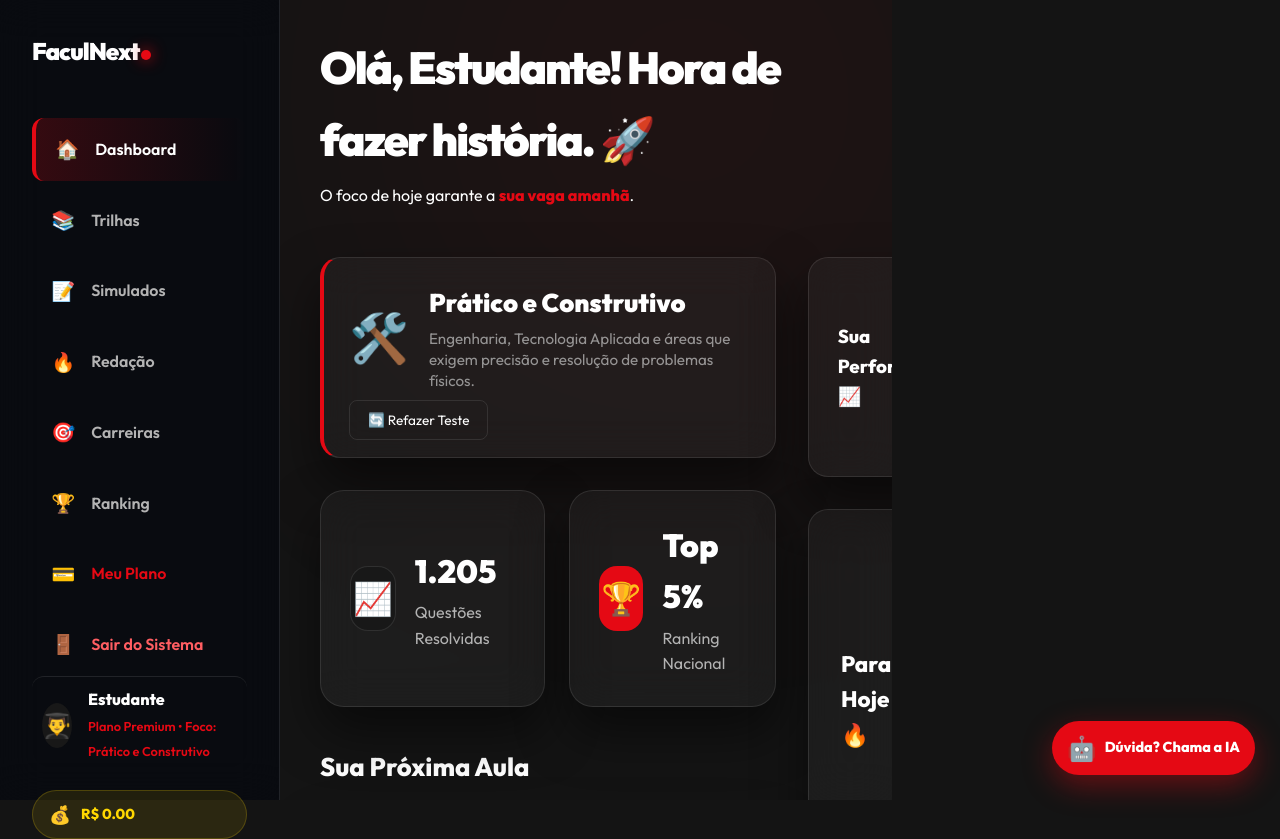
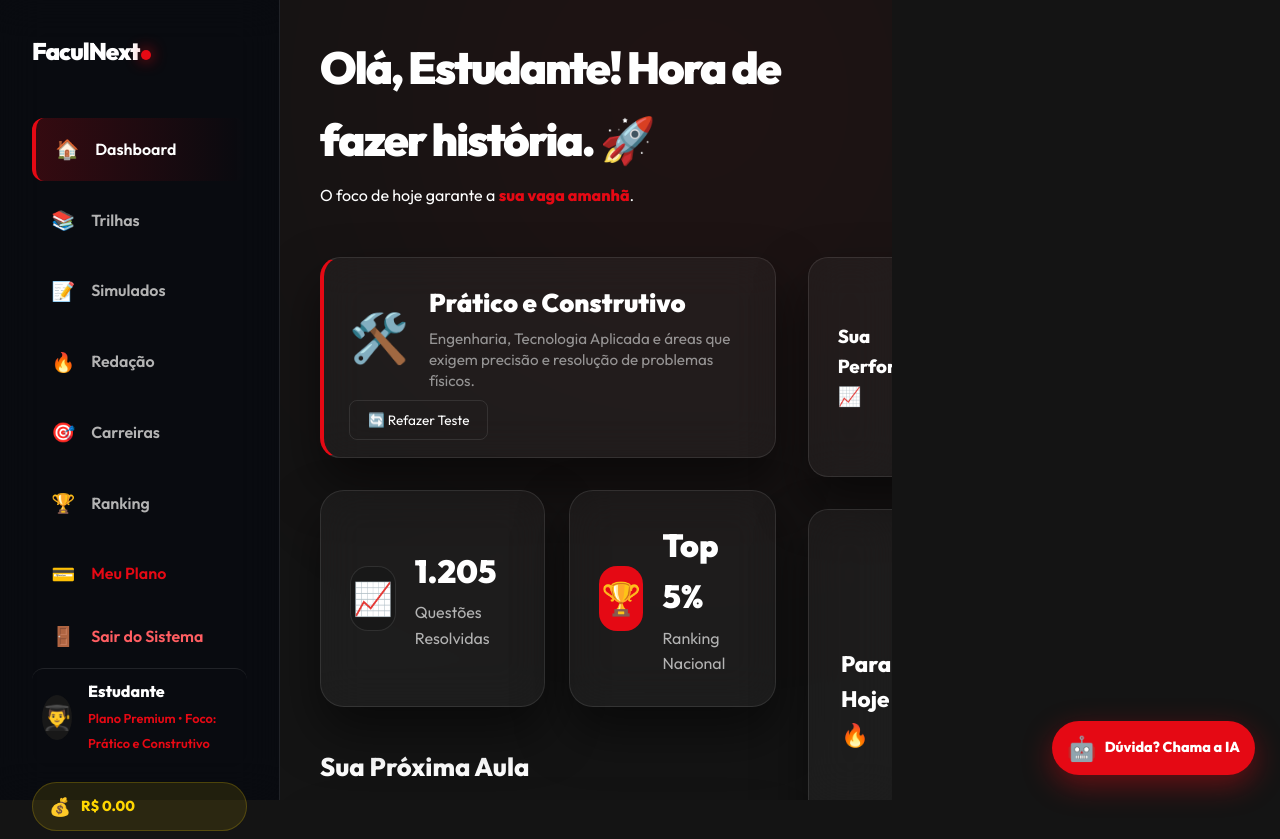
Before and after one commit to evertonsouza3-droid/FaculNext, a website: page FaculNext/dashboard.html in a window 1280 px wide. Drawn offline with Linux system fonts and the light colour scheme; no server answers; sample sign-in values are in the browser's storage.

Commit message:
Add files via upload

```diff
--- a/FaculNext/dashboard.html
+++ b/FaculNext/dashboard.html
@@ -22,8 +22,10 @@
             <a href="redacao.html"><span class="icon">🔥</span> Redação</a>
             <a href="carreiras.html"><span class="icon">🎯</span> Carreiras</a>
             <a href="ranking.html"><span class="icon">🏆</span> Ranking</a>
-            <a href="planos.html" style="margin-top:auto; color: var(--primary-red); border-left-color: transparent;"><span class="icon">💳</span> Meu Plano</a>
-            <a href="#" id="logout-btn" style="color: #ff5e62;"><span class="icon">🚪</span> Sair do Sistema</a>
+            <div style="margin-top: auto;">
+                <a href="planos.html" style="color: var(--primary-red); border-left-color: transparent;"><span class="icon">💳</span> Meu Plano</a>
+                <a href="#" id="logout-btn" style="color: #ff5e62;"><span class="icon">🚪</span> Sair do Sistema</a>
+            </div>
         </nav>
         <!-- Perfil Clicável para Dados do Aluno -->
         <div class="user-profile" id="user-profile-btn" style="cursor: pointer; transition: background 0.3s; padding: 10px; border-radius: 12px;" title="Ver meu perfil completo">
```
Also changed, not shown: FaculNext/carreiras.html (+4 -2 lines), FaculNext/planos.html (+4 -2 lines), FaculNext/ranking.html (+4 -2 lines), FaculNext/redacao.html (+4 -2 lines), FaculNext/simulados.html (+4 -2 lines), FaculNext/trilhas.html (+4 -2 lines).
